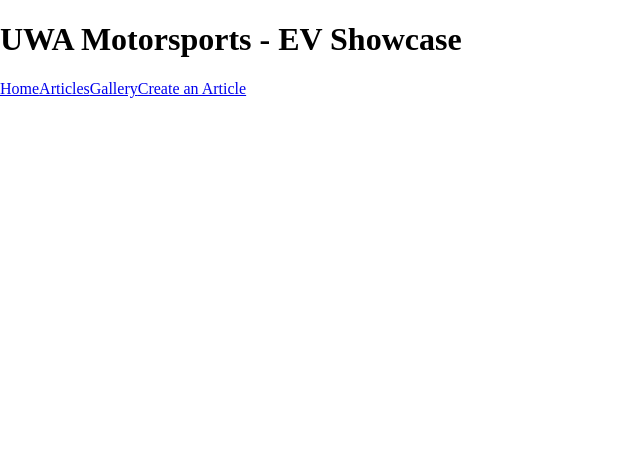
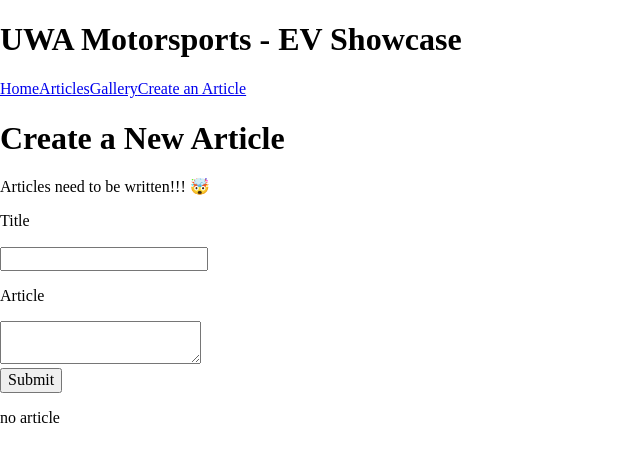
Before and after one commit to jumper385/uwam_fullstack, a React (Create React App) app in the folder client/: page /client/create in a window 1280 px wide. Shown: the top 462 px of the page, without its empty margins (0-640 px from the left). Built offline with nearby package versions, Linux system fonts and the light colour scheme.

Commit message:
trying to get everything working 😡

```diff
--- a/client/src/App.js
+++ b/client/src/App.js
@@ -3,6 +3,7 @@
 import path from 'path';
 import { BrowserRouter as Router, Switch, Route, Link } from 'react-router-dom'
 import Create from './pages/Create';
+import Articles from './pages/Articles'
 
 class App extends React.Component {
     render(){
@@ -11,16 +12,16 @@
           <div>
             <h1>UWA Motorsports - EV Showcase</h1>
             <nav>
-              <Link to='/'>Home</Link>
-              <Link to='/articles'>Articles</Link>
-              <Link to='/gallery'>Gallery</Link>
-              <Link to='/create'>Create an Article</Link>
+              <Link to='/client/'>Home</Link>
+              <Link to='/client/articles'>Articles</Link>
+              <Link to='/client/gallery'>Gallery</Link>
+              <Link to='/client/create'>Create an Article</Link>
             </nav>
             <Switch>
-              <Route exact path='/'><h1>Home</h1></Route>
-              <Route path='/articles'><h1>Articles</h1></Route>
-              <Route path='/gallery'><h1>Gallery</h1></Route>
-              <Route path='/create'><Create /></Route>
+              <Route exact path='/client/'><h1>Home</h1></Route>
+              <Route path='/client/articles'><h1><Articles /></h1></Route>
+              <Route path='/client/gallery'><h1>Gallery</h1></Route>
+              <Route path='/client/create'><Create /></Route>
             </Switch>
           </div>
         </Router>
--- /dev/null
+++ b/client/src/pages/Articles.js
@@ -0,0 +1,21 @@
+import React, { Component } from 'react'
+import axios from 'axios'
+
+class Articles extends Component {
+
+  componentDidMount = async() => {
+    let articles = await axios.get('/api/articles')
+    this.setState({articles:articles})
+    console.log(this.state)
+  }
+
+  render() {
+    return (
+      <div>
+        <h1>Current Articles</h1>
+      </div>
+    )
+  }
+}
+
+export default Articles
--- a/client/src/pages/Create.js
+++ b/client/src/pages/Create.js
@@ -1,5 +1,7 @@
 import React, { Component } from 'react'
 import ReactMarkdown from 'react-markdown'
+import path from 'path'
+import axios from 'axios'
 
 class Create extends Component {
 
@@ -12,9 +14,12 @@
     this.setState({[e.target.name]:e.target.value})
   }
 
-  onSubmit = e => {
-    console.log(this.state)
+  onSubmit = async (e) => {
     e.preventDefault()
+    console.log(path.join(__dirname, '/api/articles'))
+    let data = await axios.post(path.join(__dirname, '/api/articles'), this.state)
+    let allArticles = await axios.get(path.join(__dirname, '/api/articles'))
+    console.log(allArticles)
   }
 
   render() {
@@ -24,11 +29,11 @@
         <p>Articles need to be written!!! 🤯</p>
         <form>
           <p>Title</p>
-          <input type='text' onChange={this.onChange}/>
+          <input name='title' type='text' onChange={this.onChange}/>
           <p>Article</p>
           <textarea name='article' onChange={this.onChange}/>
           <br />
-          <input onClick={this.onSubmit} type='submit' />
+          <button onClick={this.onSubmit}>Submit</button>
         </form>
         < ReactMarkdown source={this.state.article || 'no article present'}/>
       </div>
--- a/package.json
+++ b/package.json
@@ -11,6 +11,7 @@
     "cors": "^2.8.5",
     "express": "^4.17.1",
     "mongoose": "^5.7.10",
+    "morgan": "^1.9.1",
     "react-markdown": "^4.2.2",
     "react-router-dom": "^5.1.2"
   },
```
Also changed, not shown: 15 other files (tests, documents, lock files or other folders).
